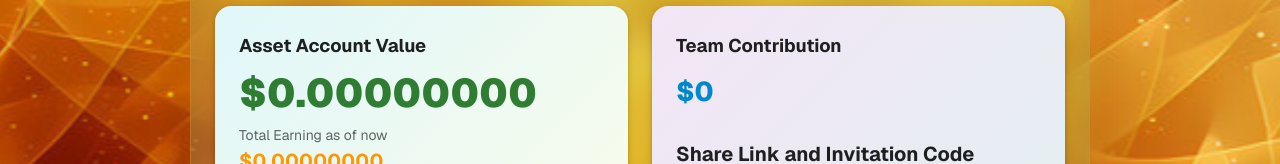
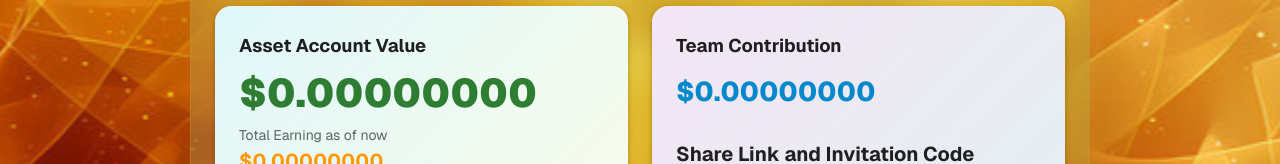
Before and after one commit to luxapientia/Web-Portal, a Next.js app: page /home in a window 1280 px wide. Shown: the part 485-649 px from the top of the page. Built offline with nearby package versions, Linux system fonts and the light colour scheme; no server answers; the database is empty.

Commit message:
Format team earnings display in TeamContribution component to show eight decimal places for improved precision.

```diff
--- a/src/components/home/TeamContribution.tsx
+++ b/src/components/home/TeamContribution.tsx
@@ -81,7 +81,7 @@ export default function TeamContribution({ invitationLink, copied, handleCopy }:
           </Typography>
         </Stack>
         <Typography variant="h6" color="primary" fontWeight={800} mt={1} sx={{ fontSize: { xs: '1.3rem', md: '1.7rem' } }}>
-          ${teamEarnings}
+          ${teamEarnings.toFixed(8)}
         </Typography>
 
         {/* Inline Invitation UI */}
```
